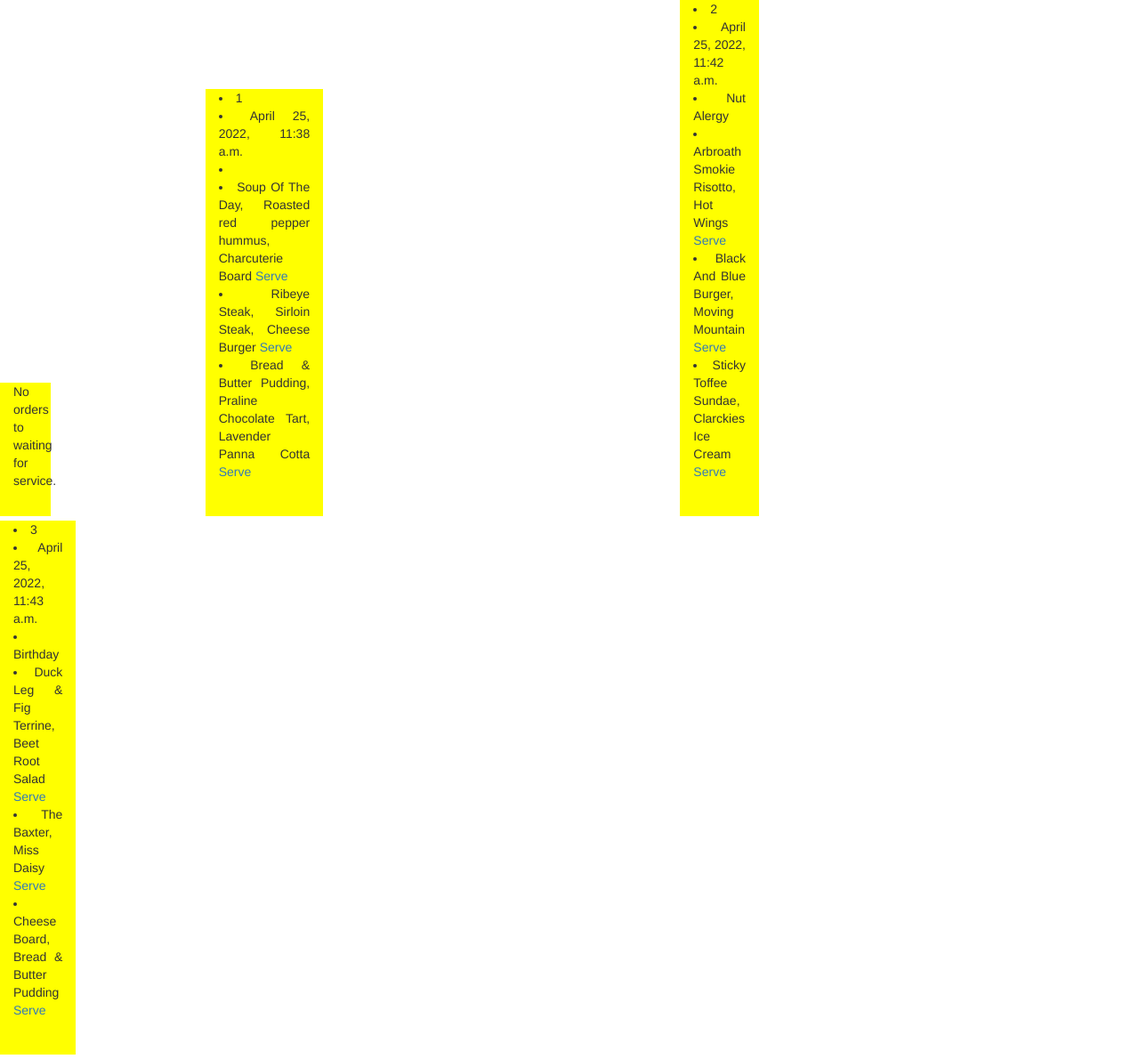
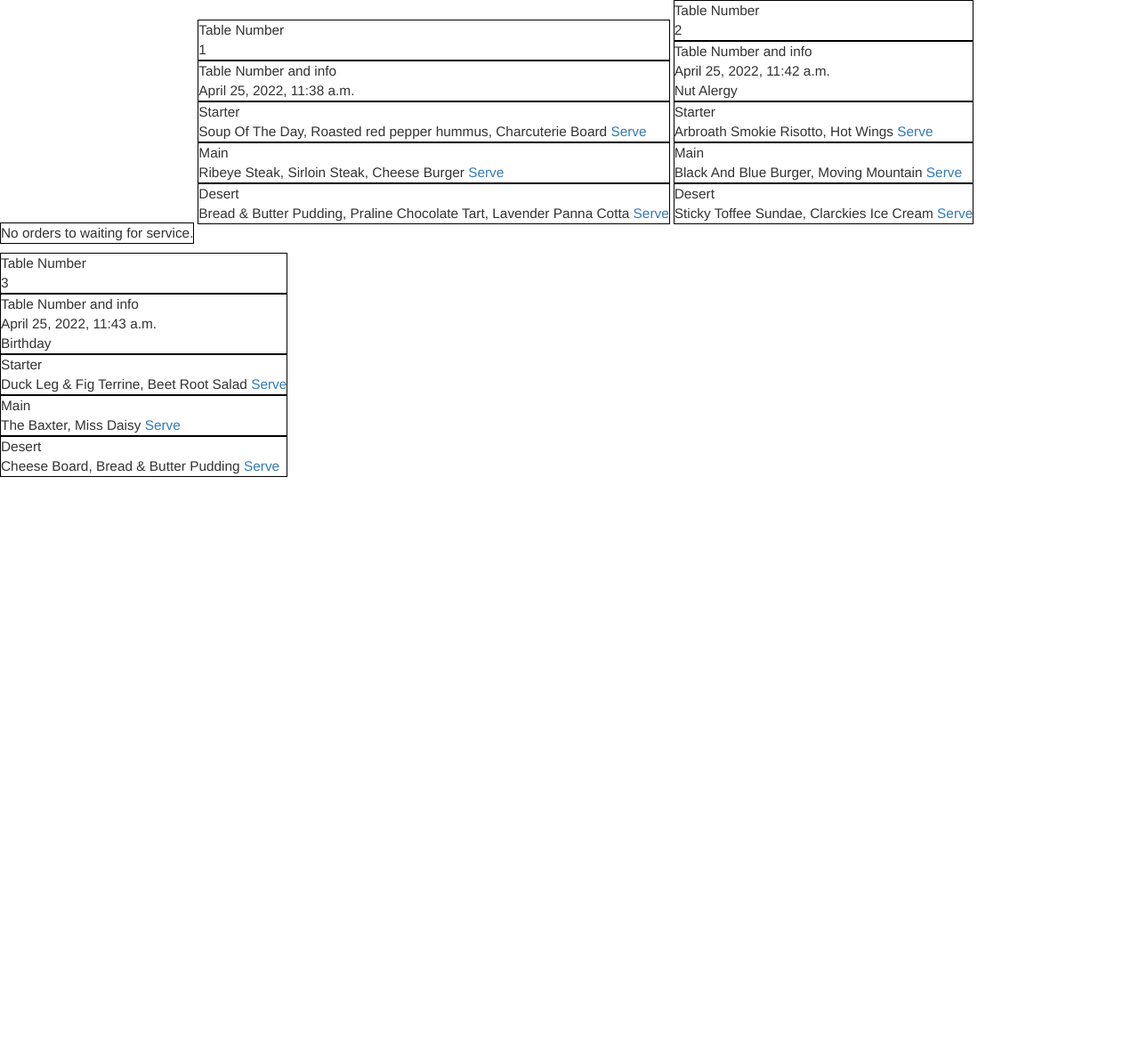
Before and after one commit to oscarmccabe1998/Dannys-Degree-Show, a Django app: page /order_taking/ in a window 1280 px wide. Shown: the whole page at 89% size. After the commit the page ends 536 px from the top, so only its background shows below. Run offline with Django 4.2, Linux system fonts and the light colour scheme; data comes from the database, SQL or seed files in the repository; both versions use the stored data as it was after the commit; some libraries are stand-ins or nearby versions.

Commit message:
UI clean up in progress

```diff
--- a/order_taking/templates/order_taking/index.html
+++ b/order_taking/templates/order_taking/index.html
@@ -18,10 +18,15 @@
                 display: inline-block;
                 width: 100%;
             }
+            li {
+                list-style-type: none;
+                font-size: 110%;
+                border: 1px solid black;
+            }
         </style>
         <div class="container-fluid">
             <div class="row">
-                <div class="col-sm-3" style="background-color:yellow;">
+                <!--<div class="col-sm-6" style="background-color:yellow;">-->
         {% if waiting %}
         <ul>
             {% for dish in waiting %}
@@ -50,7 +55,9 @@
             {% endfor %}
         </ul>
         {% else %}
-            <p>No orders to waiting for service.</p>
+        <table>
+           <li> No orders to waiting for service.</li>
+        </table>
         {% endif %}
         <ul>
         </div>
@@ -62,26 +69,35 @@
     {% for order in order_list %}
     <div class="container-fluid">
         <div class="row">
-            <div class="col-sm-3" style="background-color:yellow;">
+            <!--<div class="col-sm-3" style="background-color:yellow;">-->
     <li>
+        Table Number<br>
+
         {{ order.table_number }}
     </li>
     <li>
+        Table Number and info
+        <br>
         {{ order.Date }}
-    </li>
-    <li>
+        <br>
         {{ order.ref }}
     </li>
     <li>
+        Starter
+    <br>
         {{ order.starters }}
 
     <a href="{% url 'update_starter' order.table_number %}">Serve</a>
     </li>
     <li>
+        Main
+    <br>
         {{ order.mains }}
         <a href="{% url 'update_main' order.table_number %}">Serve</a>
     </li>
     <li>
+        Desert
+    <br>
         {{ order.deserts }}
         <a href="{% url 'update_desert' order.table_number %}">Serve</a>
     </li><br>
```
Also changed, not shown: db.sqlite3.
